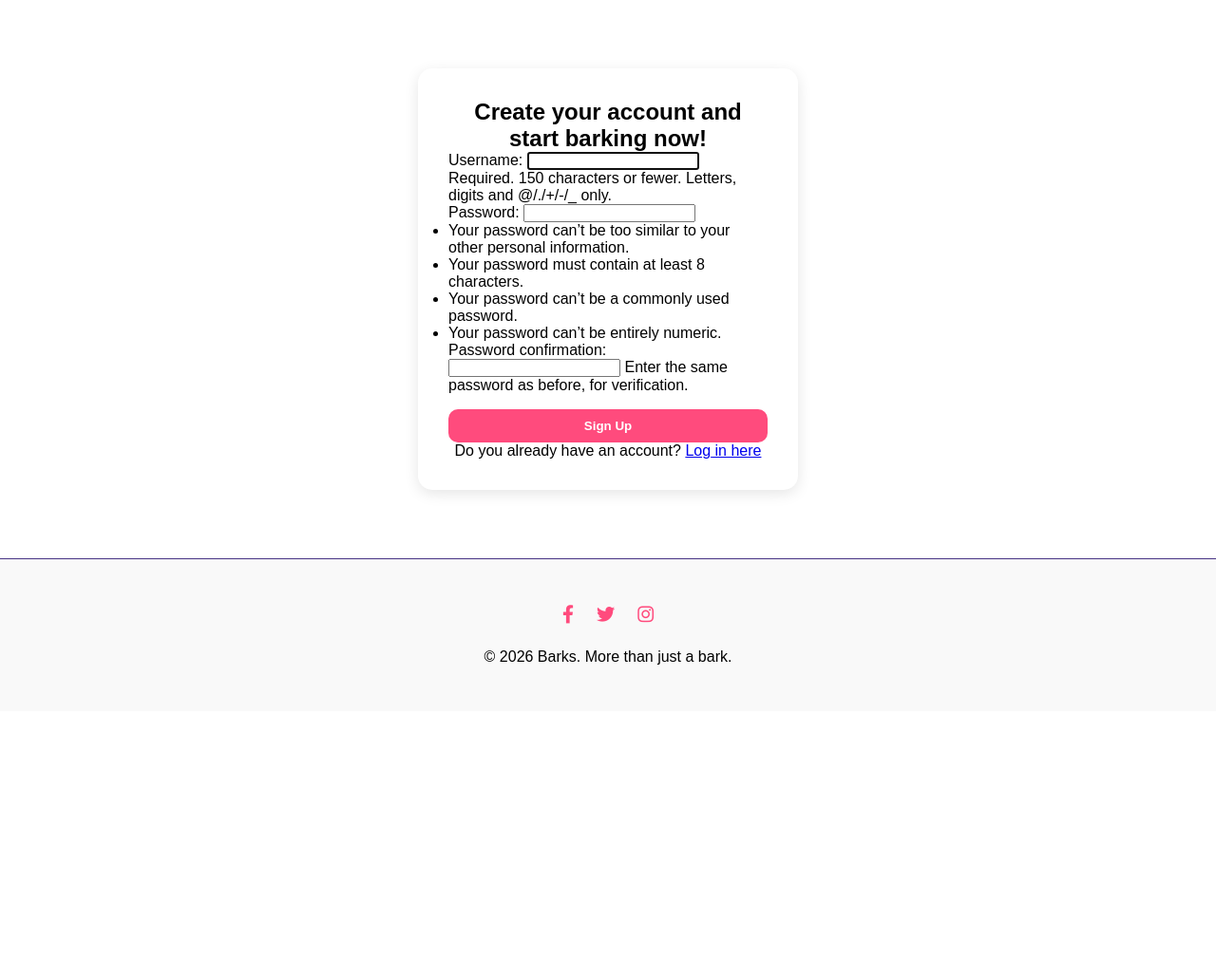
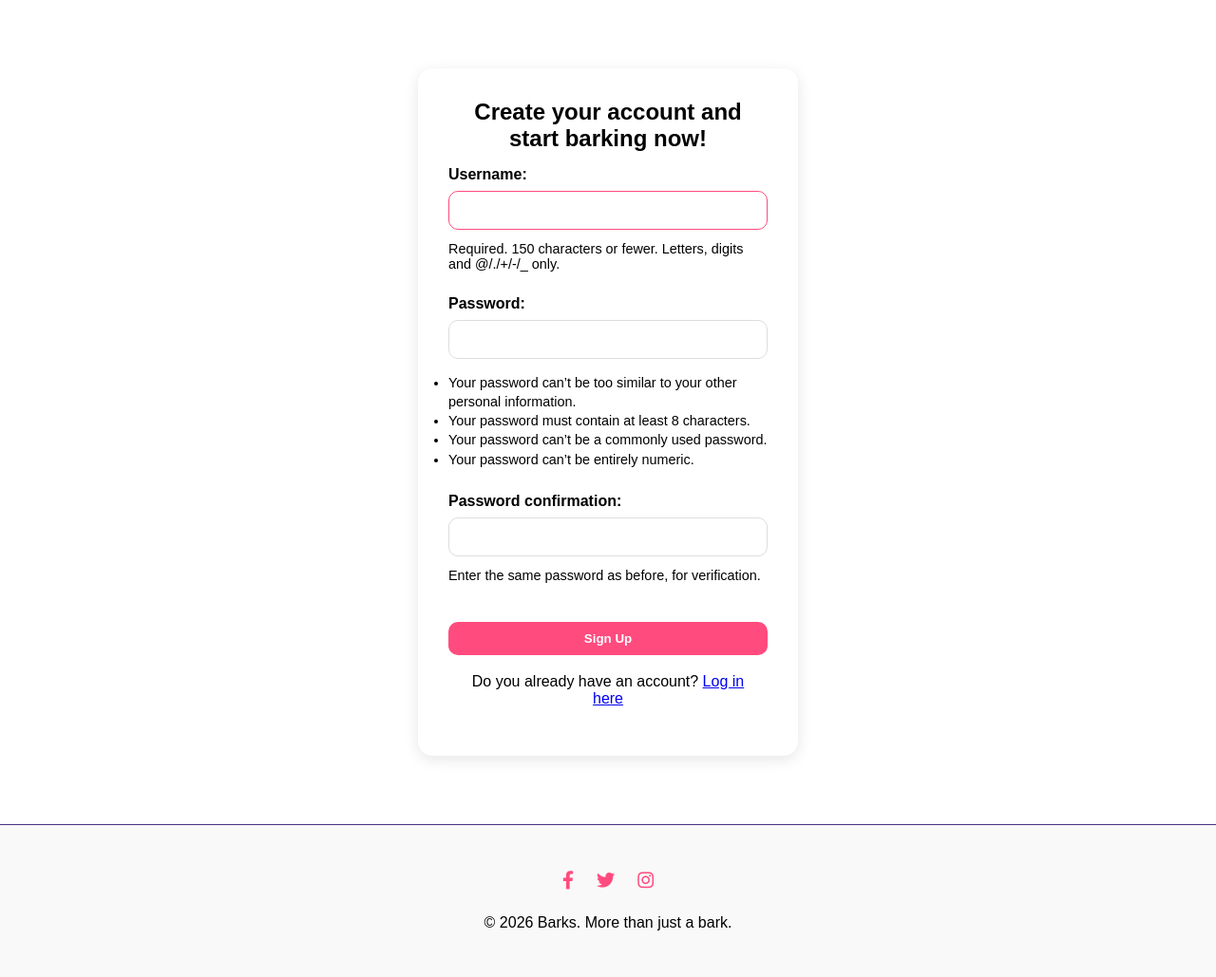
Before and after one commit to borjabf/perretes-social-network, a Django app: page /signup/ in a window 1280 px wide. Shown: the part 80-1109 px from the top of the page at 95% size. Before the commit the page ends 780 px from the top, so only its background shows below. Run offline with Django 5.2, Linux system fonts and the light colour scheme.

Commit message:
feat: agregar estilos para formularios de autenticación, incluyendo etiquetas, entradas y ayuda

```diff
--- a/static/css/styles.css
+++ b/static/css/styles.css
@@ -137,9 +137,50 @@ main {
     text-align: left;
 }
 
+/* Access form labels using {{ form.as_p }} hidden structure */
+/* Form username helper */
+.auth-form .helptext {
+    display: block;
+    margin-top: 12px;
+    margin-bottom: 25px;
+    font-size: 0.9rem;
+}
+
+
+/* Form ul */
+.auth-form ul {
+    margin-top: -10px;
+    margin-bottom: 25px;
+    line-height: 1.4;
+    font-size: 0.9rem;
+}
+
+/* Form labels */
+.auth-form label {
+    display: block;
+    font-weight: bold;
+    margin-top: 15px;
+    margin-bottom: 8px;
+}
+
+/* Form inputs */
+.auth-form input {
+    width: 100%;
+    padding: 12px;
+    border: 1px solid #ddd;
+    border-radius: 10px;
+    transition: border-color 0.3s;
+}
+
+/* Form inputs focus */
+.auth-form input:focus {
+    outline: none;
+    border-color: var(--hover-color);
+}
+
 /* Submit button */
 .btn-submit {
-    background-color: var(--hover-color); /* Tu rosa coral */
+    background-color: var(--hover-color);
     color: white;
     padding: 10px 20px;
     border: none;
@@ -154,3 +195,8 @@ main {
 .btn-submit:hover {
     filter: brightness(1.1);
 }
+
+/* Redirection text bottom form */
+.option-redir {
+    margin: 1.2rem;
+}
```
